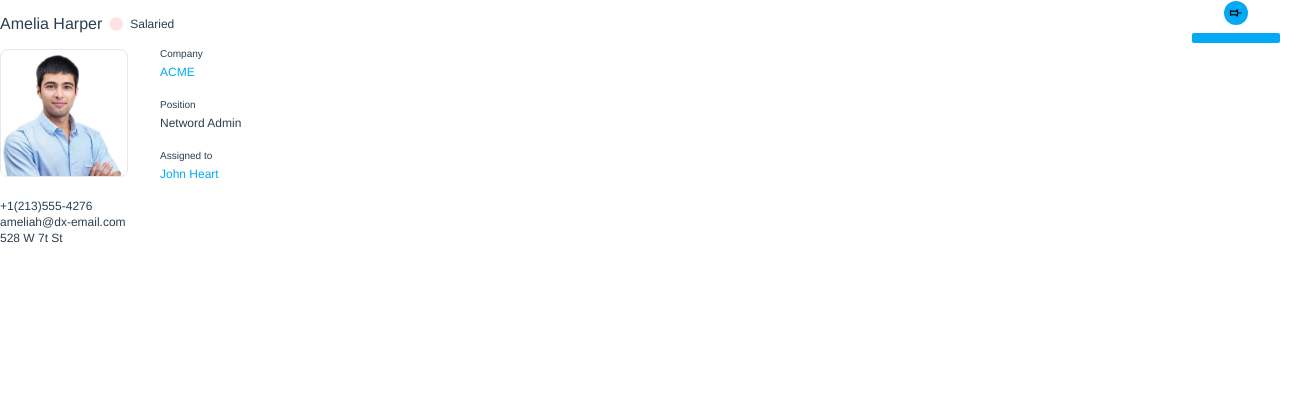
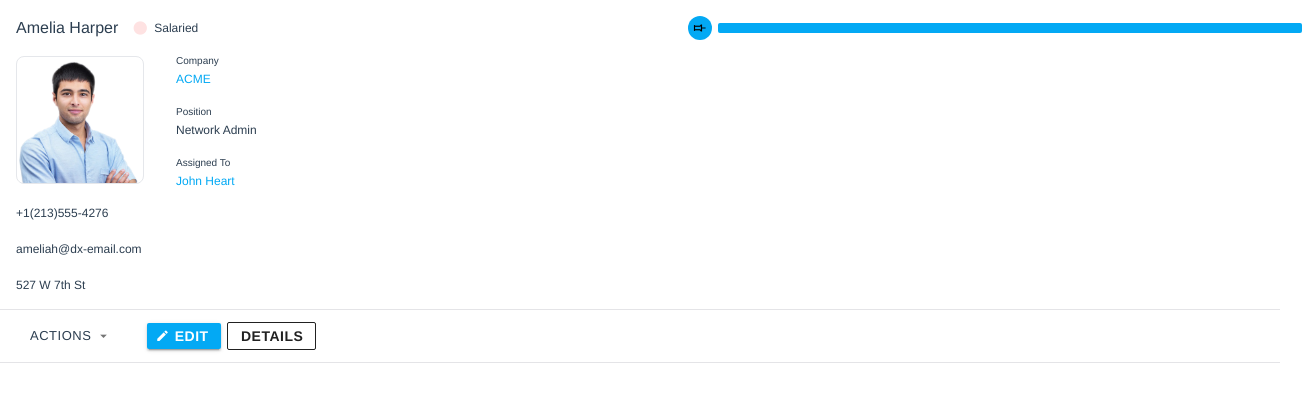
Before and after one commit to AjeshMadhavan/Customer-Management, a Vue app: page / in a window 1280 px wide. Shown: the top 402 px of the page, 1302 px wide, since content can reach past the window. Built offline with nearby package versions, Linux system fonts and the light colour scheme.

Commit message:
feat: added button section

```diff
--- a/src/App.vue
+++ b/src/App.vue
@@ -1,11 +1,12 @@
 <template>
   <div id="app">
-    <user-details />
+    <user-details :user-data="UserDetailsJson.userDetails.users[0]"/>
   </div>
 </template>
 
 <script lang="ts" setup>
 import UserDetails from './containers/UserDetails.vue'
+import UserDetailsJson from './Json/UserDetails.json'
 </script>
 
 <style>
--- a/src/containers/UserDetails.vue
+++ b/src/containers/UserDetails.vue
@@ -1,15 +1,15 @@
 <template>
   <div class="w-full">
-    <div class="flex justify-between items-center">
+    <div class="flex justify-between items-center p-2 pl-4 h-14">
       <div class="flex items-center">
-        <h2>Amelia Harper</h2>
+        <h2 class="mr-2">Amelia Harper</h2>
         <icon-text-field
           text="Salaried"
           prepend-icon="mdi-circle"
           prepend-icon-style="!text-red-100 p-0"
         />
       </div>
-      <div>
+      <div class="flex items-center gap-x-1.5">
         <custom-button
           icon="mdi-pin-outline"
           button-style="!shadow-none -rotate-90"
@@ -20,72 +20,126 @@
         />
       </div>
     </div>
-    <div>
+    <div class="px-4 border-b border-b-zinc-200">
       <div class="flex gap-x-5 items-start">
         <img
           :src="UserProfileImage"
           class="w-32 h-32 object-cover object-top rounded-lg border-solid border border-grey-400"
         />
         <ul class="pl-3">
-          <li>
+          <li
+            v-for="item in jobDetails"
+            :key="item.key"
+            class="pt-5 first:pt-0"
+          >
             <icon-text-field
-              label="Company"
-              text="ACME"
-              :is-vertically="true"
-              text-style="text-light-blue-500"
-            />
-          </li>
-          <li class="pt-5">
-            <icon-text-field
-              label="Position"
-              text="Netword Admin"
-              :is-vertically="true"
-            />
-          </li>
-          <li class="pt-5">
-            <icon-text-field
-              label="Assigned to"
-              text="John Heart"
-              :is-vertically="true"
-              text-style="text-light-blue-500"
+              :label="item.key"
+              :text="item.value"
+              is-vertically
+              :text-style="item.style"
             />
           </li>
         </ul>
       </div>
       <ul class="py-4">
-        <li>
+        <li
+          v-for="item in personalDetails"
+          :key="item.value"
+          class="pt-5 first:pt-0"
+        >
           <icon-text-field
-            :prepend-icon="userData.icons.phoneIcon"
-            text="+1(213)555-4276"
-            prepend-icon-style="pr-4"
-          />
-        </li>
-        <li>
-          <icon-text-field
-            :prepend-icon="userData.icons.emailIcon"
-            text="ameliah@dx-email.com"
-            prepend-icon-style="pr-4"
-          />
-        </li>
-        <li>
-          <icon-text-field
-            :prepend-icon="userData.icons.homeIcon"
-            text="528 W 7t St"
-            prepend-icon-style="pr-4"
+            :prepend-icon="item.prependIcon"
+            :prepend-icon-style="item.prependIconStyle"
+            :text="item.value"
           />
         </li>
       </ul>
+    </div>
+    <div class="flex items-center py-2.5 px-4 border-b border-zinc-200 mb-6">
+      <div class="pr-3.5">
+        <options-dropdown
+          :text="userData.actionsButton.title"
+          :dropdown-content="userData.actionsButton.options"
+          toggle-button-style="py-1.5 pr-2 pl-2.5"
+        />
+      </div>
+      <div class="flex items-center gap-x-1.5 pl-3.5">
+        <custom-button
+          :text="userData.editButtonTitle.title"
+          :icon="userData.editButtonTitle.icon"
+          button-style="!w-min font-semibold"
+        />
+        <custom-button
+          :text="userData.detailsButtonTitle"
+          :variant="ButtonVariants.Outlined"
+          button-style="!w-min font-semibold"
+        />
+      </div>
+    </div>
+    <div>
+
     </div>
   </div>
 </template>
 
 <script setup lang="ts">
-import { computed } from "vue";
+import { computed, defineProps } from "vue";
+
+import { ButtonVariants } from "@/constants";
+import { UserData } from "@/Type/Types";
 
 import UIdata from "@/Json/UIdata.json";
 import IconTextField from "@/components/IconTextField.vue";
 import CustomButton from "@/components/CustomButton.vue";
 import UserProfileImage from "@/assets/userProfileImage.png";
+import OptionsDropdown from "@/components/OptionsDropdown.vue";
+import AccordionComponent from '@/components/AccordionComponent.vue'
+
+interface Props {
+  userData: UserData;
+}
+
+const props = defineProps<Props>();
 
 const userData = computed(() => UIdata.contactListPage.userData);
+
+const jobDetails = computed(() => {
+  const arr = [];
+
+  arr.push({
+    key: "Company",
+    value: props.userData.company,
+    style: "text-light-blue-500",
+  });
+  arr.push({ key: "Position", value: props.userData.position, style: "" });
+  arr.push({
+    key: "Assigned To",
+    value: props.userData.assignedTo,
+    style: "text-light-blue-500",
+  });
+
+  return arr;
+});
+
+const personalDetails = computed(() => {
+  const arr = [];
+
+  arr.push({
+    prependIcon: userData.value.icons.phoneIcon,
+    prependIconStyle: "pr-4",
+    value: props.userData.phone,
+  });
+  arr.push({
+    prependIcon: userData.value.icons.emailIcon,
+    prependIconStyle: "pr-4",
+    value: props.userData.email,
+  });
+  arr.push({
+    prependIcon: userData.value.icons.homeIcon,
+    prependIconStyle: "pr-4",
+    value: props.userData.address,
+  });
+
+  return arr;
+});
 </script>
```
